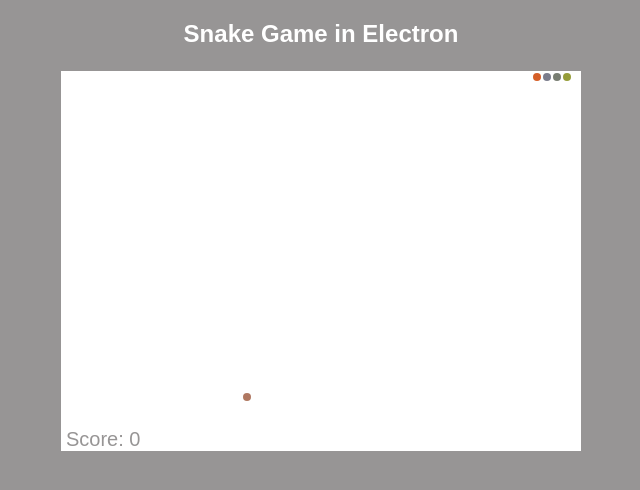
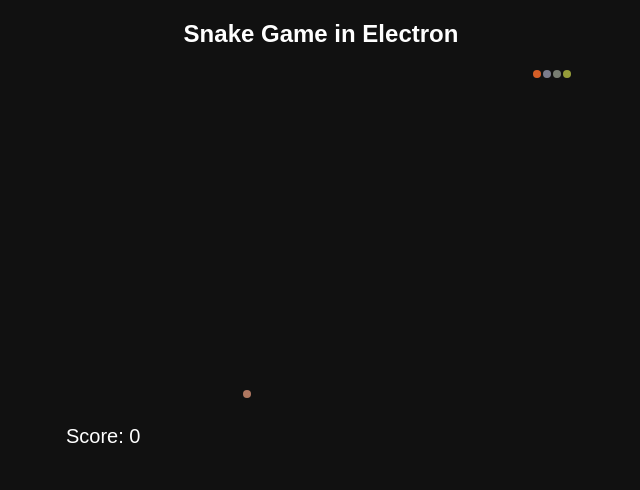
Before and after one commit to ShayShayBeekay/Snake-Electron, a website: page src/index.html in a window 1280 px wide. Shown: the whole page, without its empty margins (319-959 px from the left). Drawn offline with Linux system fonts and the light colour scheme.

Commit message:
Updates to make Snake app look a bit more stylish

```diff
--- a/src/css/styles.css
+++ b/src/css/styles.css
@@ -1,13 +1,18 @@
-body {
+html, body, .container-fluid {
   text-align:center;
   font-family: Arial;
   color: white;
-  background-color: rgb(151, 149, 149);
+  height: 90%;
+  background-color: #111;
 }
+html {
+  -webkit-app-region: drag;
+}
+
 h3 {
   text-align:center !important;
   font-family: helvetica !important;
 }
 canvas {
-  border: 3px solid rgb(151, 149, 149);
+  /*border: 3px solid rgb(151, 149, 149);*/
 }
--- a/src/index.html
+++ b/src/index.html
@@ -7,7 +7,9 @@
       <link rel="stylesheet" type="text/css" href="css/styles.css"/>
     </head>
     <body>
+      <div class="container">
       <h2>Snake Game in Electron</h2>
         <canvas id="game_board" height="380" width="520"></canvas>
+      </div>
     </body>
   </html>
--- a/src/js/snake.js
+++ b/src/js/snake.js
@@ -123,7 +123,7 @@ Game.Render = function(context, snake) {
     }
 
     // Render White Stage
-		context.fillStyle = "white";
+		context.fillStyle = 'rgb(17, 17, 17)';
 		context.fillRect(0, 0, snake.stage.width, snake.stage.height);
 
     // Snake Position
@@ -179,7 +179,7 @@ Game.Render = function(context, snake) {
   this.updateScore = function(){
     // Render Score
     context.font = '20px Arial';
-    context.fillStyle = 'rgb(151, 149, 149)';
+    context.fillStyle = 'white';
     context.fillText('Score: ' + snake.stage.score, 5, (snake.stage.height - 5));
   }
   // Draw Cell
```
Also changed, not shown: src/main.js (+10 -1 lines).
